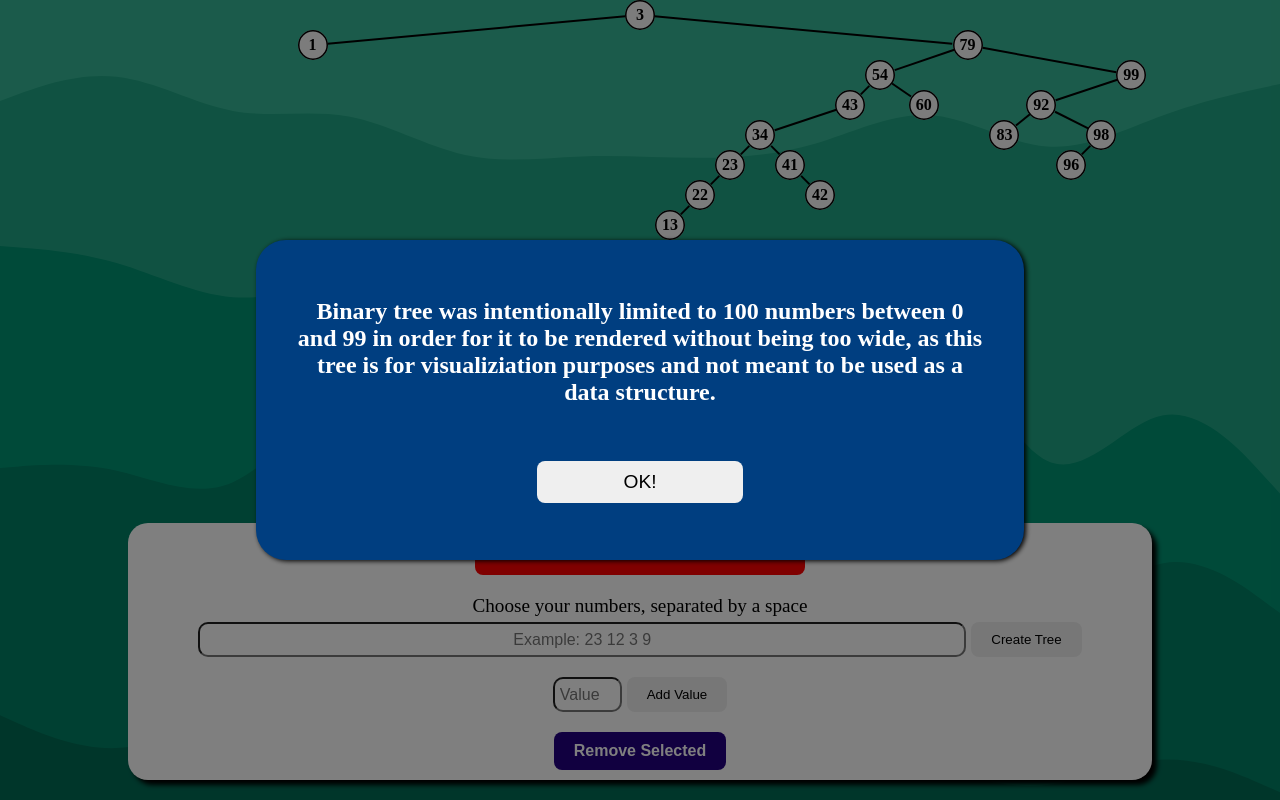
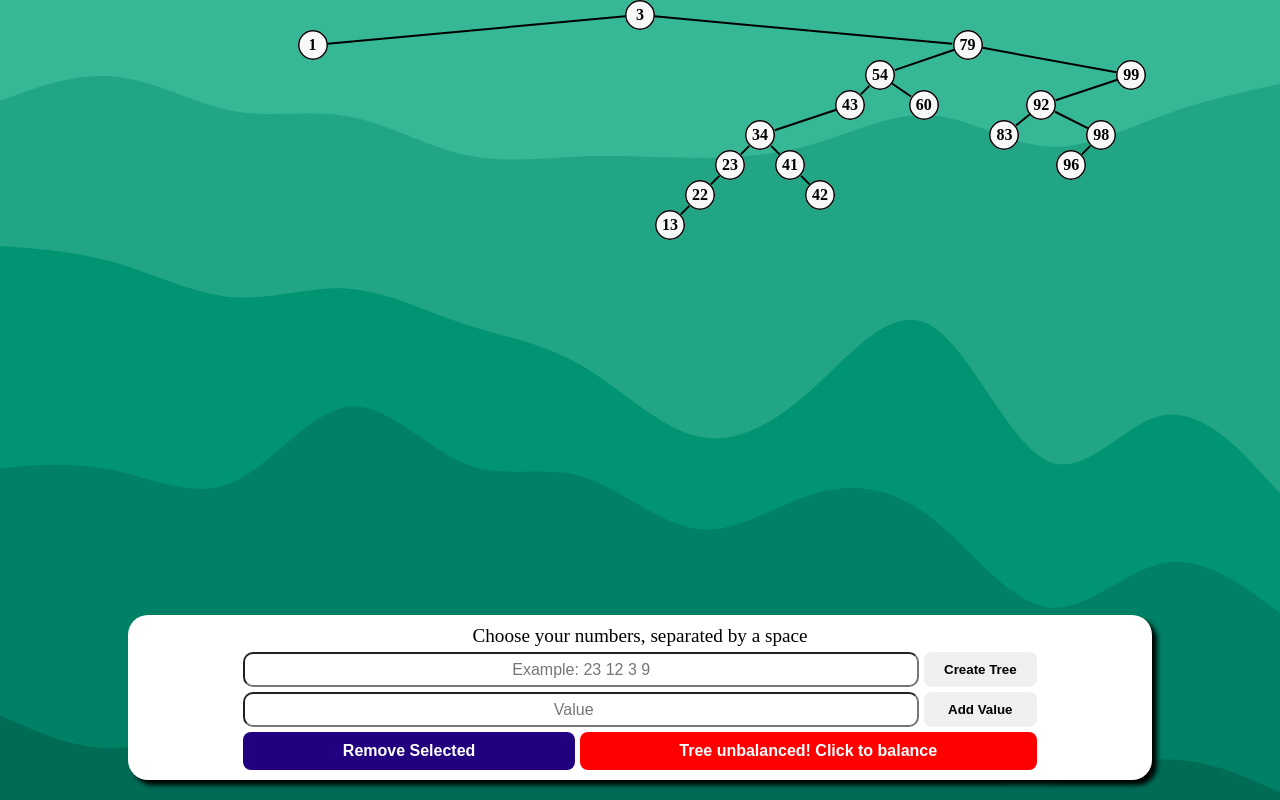
Before and after one commit to Mclilzee/binary-tree-ts, a website built with webpack: page dist/index.html in a window 1280 px wide. Built offline with nearby package versions, Linux system fonts and the light colour scheme.

Commit message:
Update styling and positioning

```diff
--- a/src/style.css
+++ b/src/style.css
@@ -70,12 +70,12 @@ html, body {
   background-color: red;
 }
 .controls {
-  display:flex;
-  flex-direction: column;
-  align-items: center;
+  display: grid;
+  justify-content: center;
+  grid-template-columns: auto auto;
+  gap: 5px;
   border-radius: 20px;
   box-shadow: 5px 5px 5px 0px black;
-  gap: 20px;
   justify-content: center;
   align-items: center;
   position: fixed;
@@ -91,13 +91,22 @@ input[type=submit]{
   padding: 10px 20px;
   border-radius: 8px;
   border: none;
+  font-weight: bold;
   cursor:pointer;
 }
 
-.controls > .balance-button {
-  margin: auto;
+.controls > .balance-button,
+.controls > .remove-button {
   color: white;
-  font-size: min(1.2rem, 4vw);
+  font-size: min(1rem, 3.5vw);
+}
+
+.controls > .remove-button {
+  background-color: #220080;
+}
+
+.controls > .remove-button:hover {
+  background-color: purple;
 }
 
 .balance-button.balanced {
@@ -112,9 +121,11 @@ input[type=submit]{
   background-color: #1e3c1e;
 }
 
+
 form {
   display: grid;
-  grid-template-columns: auto auto;
+  grid-template-columns: 6fr 1fr;
+  grid-column: span 2;
   gap: 5px;
 }
 
@@ -126,27 +137,12 @@ form.create-tree > .array-explain {
   font-size: min(1.2rem, 4vw);
 }
 
-input[type=text].array {
-  width: 60vw;
-}
-
 input[type=text],
 input[type=number] {
   text-align: center;
   border-radius: 10px;
   padding: 5px;
   font-size: min(1rem, 3.5vw);
-}
-
-.controls > .remove-button {
-  background-color: #220080;
-  color: white;
-  font-size: min(1rem, 3.5vw);
-  font-weight: bold;
-}
-
-.controls > .remove-button:hover {
-  background-color: purple;
 }
 
 .disclaimer-display {
```
Also changed, not shown: dist/index.html.
